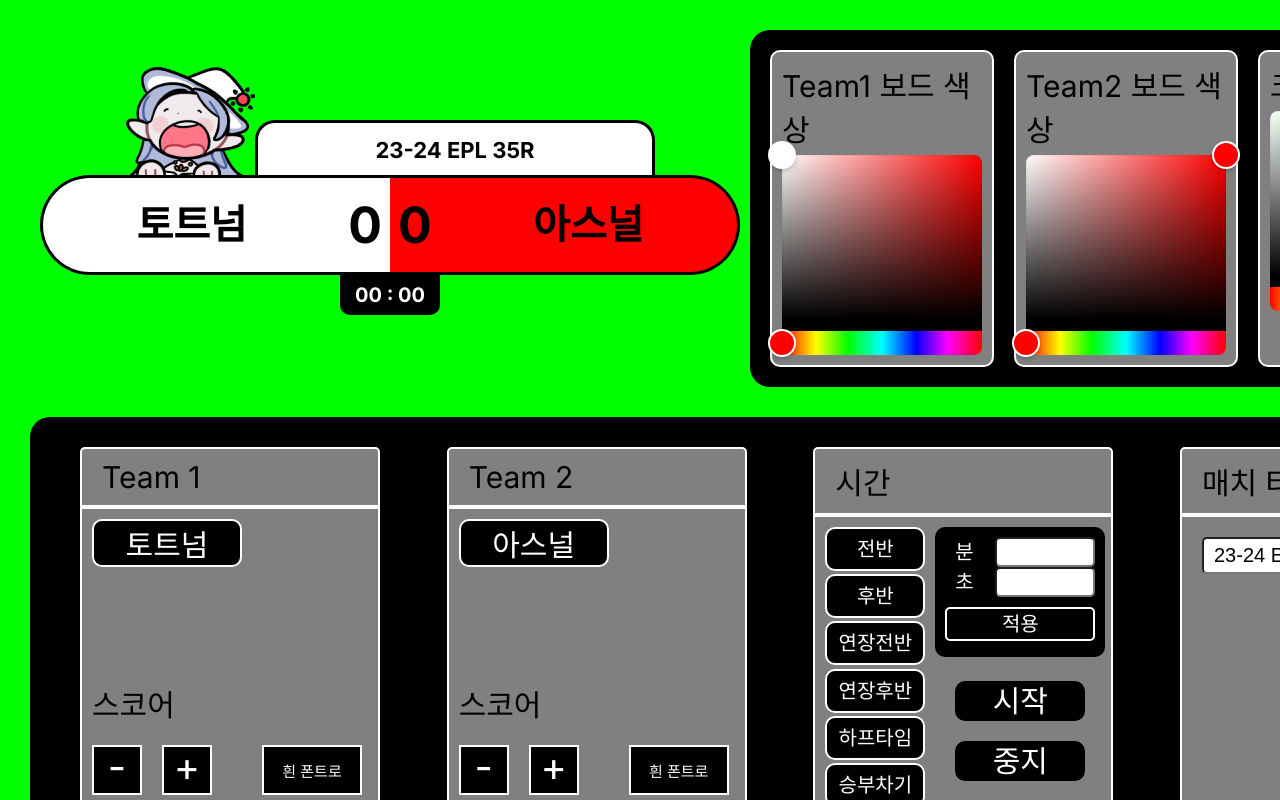
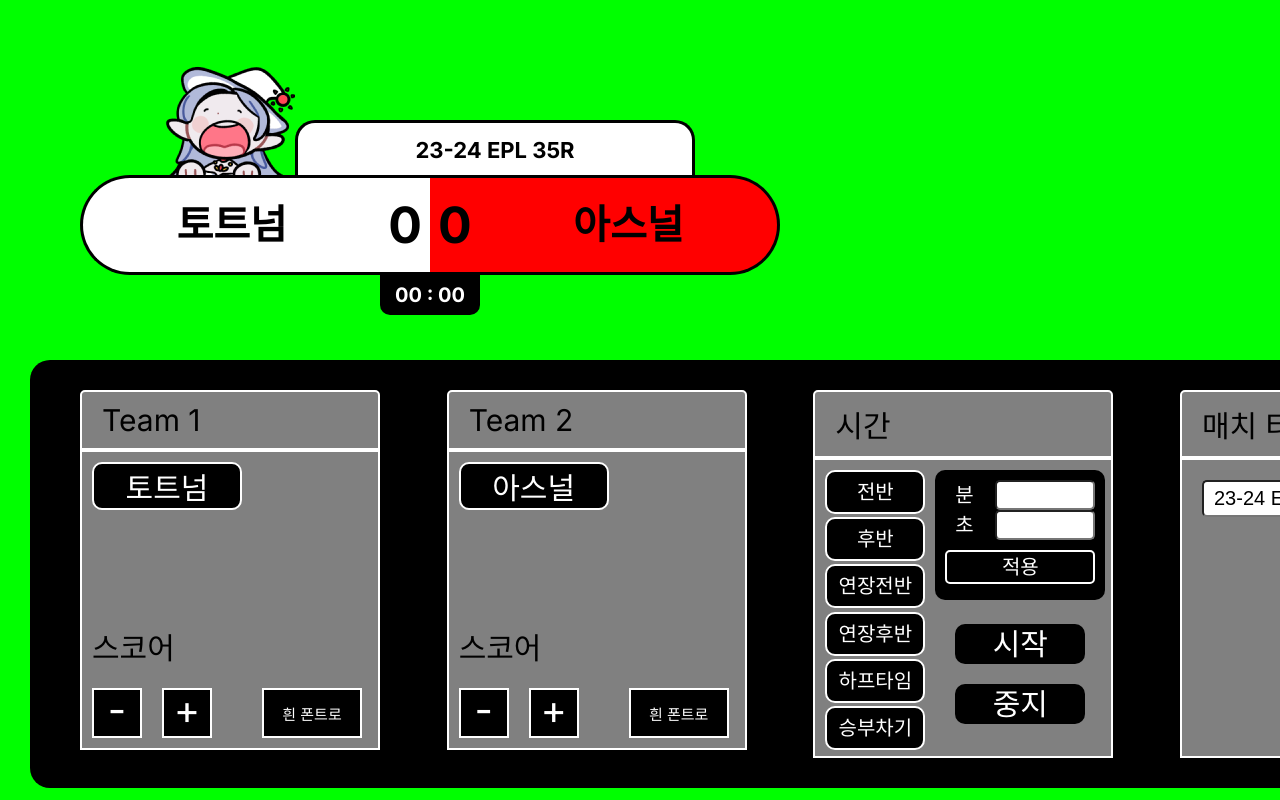
Before and after one commit to WonYongHyeon/scoreboard, a Next.js app: page / in a window 1280 px wide. Built offline with nearby package versions, Linux system fonts and the light colour scheme.

Commit message:
build 오류 수정

```diff
--- a/package.json
+++ b/package.json
@@ -12,6 +12,7 @@
     "@emotion/react": "^11.11.4",
     "@emotion/style": "^0.8.0",
     "@emotion/styled": "^11.11.5",
+    "docker": "^1.0.0",
     "docker-compose": "^0.24.8",
     "lodash": "^4.17.21",
     "next": "14.2.3",
--- /dev/null
+++ b/src/app/_not-found.js
@@ -0,0 +1,3 @@
+export default function NotFound() {
+  return <>페이지 없음</>;
+}
--- a/src/app/layout.js
+++ b/src/app/layout.js
@@ -7,9 +7,7 @@
 export const metadata = {
   title: "해블린 스코어 보드",
   description: "그러합니다. 넹",
-  icons: {
-    icon: favicon,
-  },
+  icon: favicon,
 };
 
 export default function RootLayout({ children }) {
--- a/src/component/scoreboard/scoreboard.container.js
+++ b/src/component/scoreboard/scoreboard.container.js
@@ -33,11 +33,6 @@
   const [team1Font, setTeam1Font] = useState("black");
   const [team2Font, setTeam2Font] = useState("black");
 
-  // the first half
-  // the second half
-  // the first half of overtime
-  // the second half of overtime
-
   const onClickTimerStart = () => {
     timerId.current = setInterval(() => {
       time.current++;
@@ -52,11 +47,11 @@
 
   const onClickTeam1ListActive = () => {
     setIsTeam1List((env) => !env);
-    setTeam1("");
+    // setTeam1("");
   };
   const onClickTeam2ListActive = () => {
     setIsTeam2List((env) => !env);
-    setTeam2("");
+    // setTeam2("");
   };
 
   const onChangeTeam1 = (event) => {
--- a/src/component/scoreboard/scoreboard.presenter.js
+++ b/src/component/scoreboard/scoreboard.presenter.js
@@ -55,8 +55,8 @@
             <S.Timer>{props.timeNow}</S.Timer>
           )}
         </S.ScoreBoardWrapper>
-        <S.BoardColorTeamWrapper>
-          <S.BoardColorTeam>
+        {/* <S.BoardColorTeamWrapper> */}
+        {/* <S.BoardColorTeam>
             <S.BoardColorTeamTitle>Team1 보드 색상</S.BoardColorTeamTitle>
             <HexColorPicker
               style={{ width: "200px", height: "200px" }}
@@ -80,7 +80,7 @@
               onChange={props.setChromakeyColor}
             />
           </S.BoardColorTeam>
-        </S.BoardColorTeamWrapper>
+        </S.BoardColorTeamWrapper> */}
       </S.ScoreBoardAndColorPickerWrapper>
       <S.HandleBoxWrapper>
         <S.TeamHandleBoxWrapper>
--- a/src/component/scoreboard/scoreboard.styles.js
+++ b/src/component/scoreboard/scoreboard.styles.js
@@ -2,7 +2,6 @@
 
 export const Body = styled.div`
   background-color: ${(props) => props.backColor};
-  /* background-color: gray; */
   height: 100vh;
   padding: 30px;
 `;
```
Also changed, not shown: 2 other files (tests, documents, lock files or other folders).
